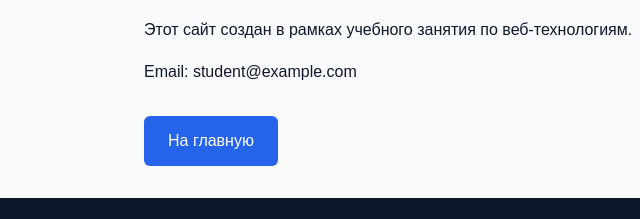
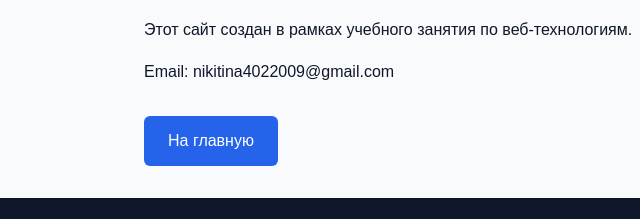
Before and after one commit to nikitina04/abc, a plain HTML site: page contacts.html in a window 1280 px wide. Shown: the part 224-443 px from the top of the page, 78-718 px from the left. Drawn offline with Linux system fonts and the light colour scheme.

Commit message:
Update contacts.html

```diff
--- a/contacts.html
+++ b/contacts.html
@@ -22,7 +22,7 @@
     <section>
         <h2>Свяжитесь со мной</h2>
         <p>Этот сайт создан в рамках учебного занятия по веб-технологиям.</p>
-        <p>Email: student@example.com</p>
+        <p>Email: nikitina4022009@gmail.com </p>
     </section>
     <section class="cta">
         <a href="index.html" class="button">На главную</a>
```
